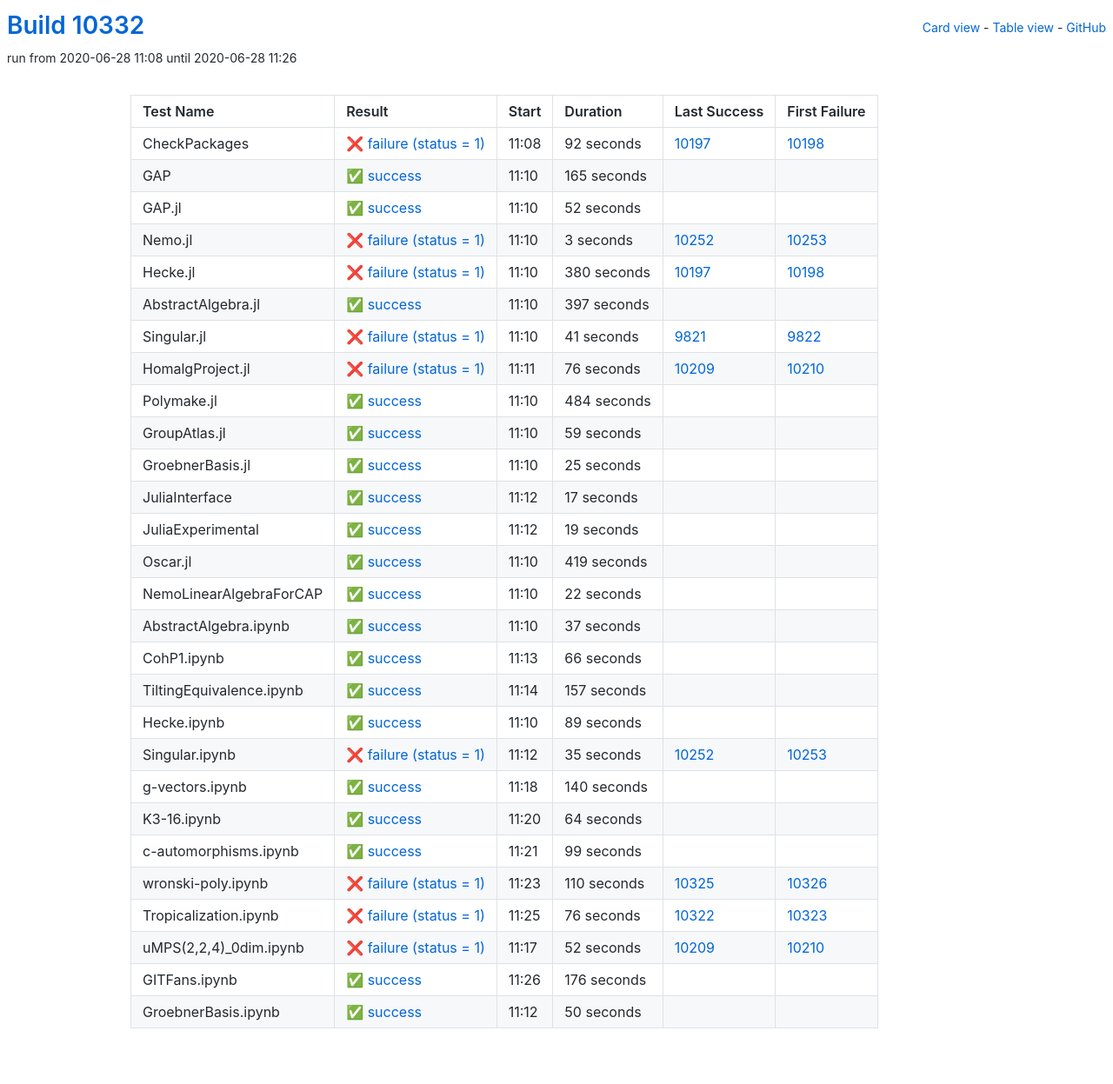
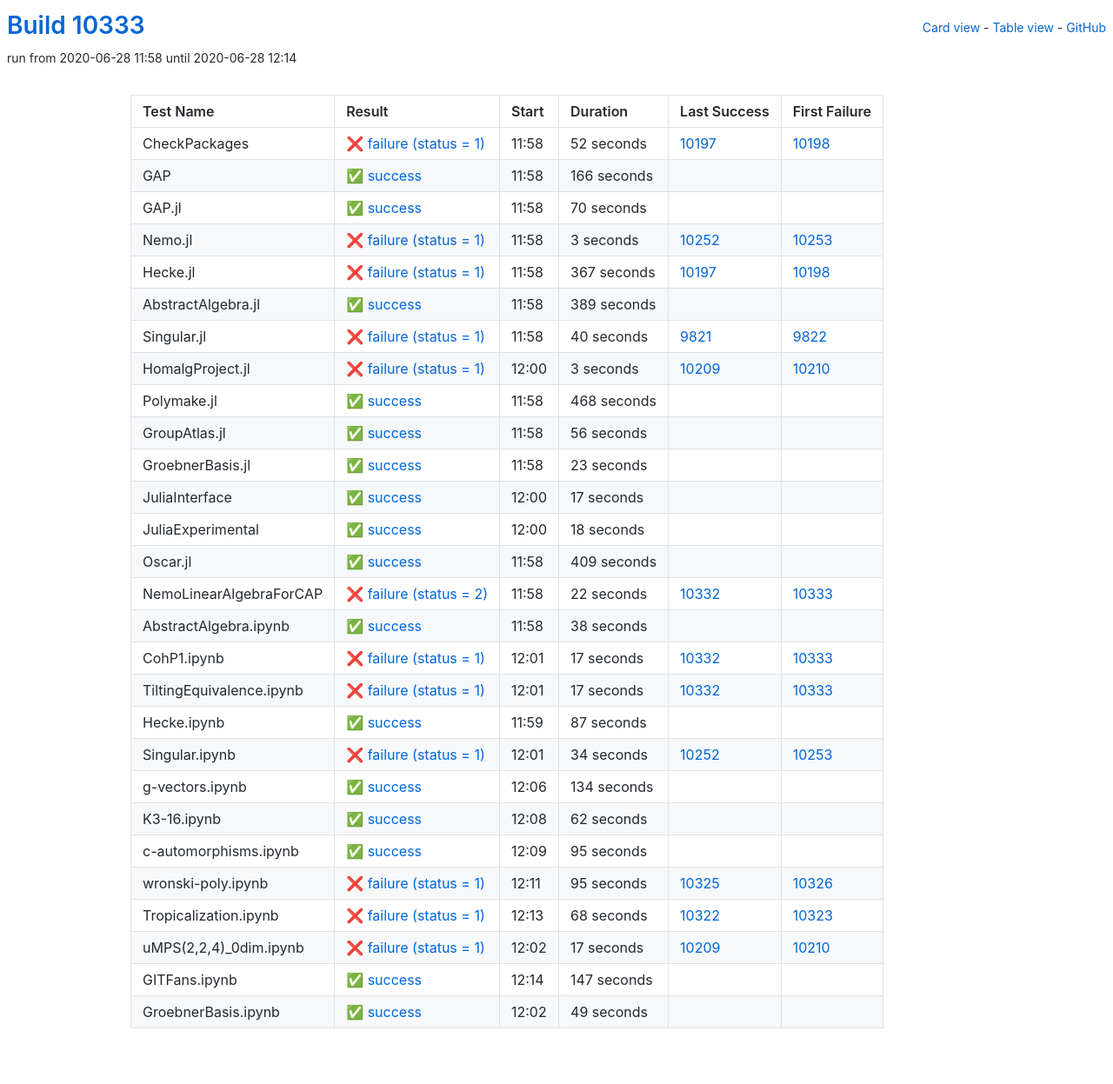
Before and after one commit to oscar-system/oscar-ci-status, a Jekyll site: the page built from table.html, in a window 1280 px wide. Shown: the whole page at 87% size. Built offline with Jekyll 4.4.1, drawn with Linux system fonts in a browser that asks for light colours.

Commit message:
Build #10333

```diff
--- a/_data/ci.yml
+++ b/_data/ci.yml
@@ -1,6 +1,6 @@
 ---
-build: 10332
-build_url: https://oscarci.mathematik.uni-kl.de/job/oscar/10332/
+build: 10333
+build_url: https://oscarci.mathematik.uni-kl.de/job/oscar/10333/
 job: oscar
 organization: oscar-system
 repo: oscar-ci-status
@@ -8,44 +8,44 @@
 tests:
 - name: CheckPackages
   id: checkpackages
-  log: https://oscarci.mathematik.uni-kl.de/job/oscar/10332/artifact/logs/build-10332/CheckPackages.log
-  start: 2020-06-28 11:08
+  log: https://oscarci.mathematik.uni-kl.de/job/oscar/10333/artifact/logs/build-10333/CheckPackages.log
+  start: 2020-06-28 11:58
   success: false
   exitcode: 1
   status: failure
-  duration: 92
+  duration: 52
   last_success: 10197
   last_success_url: https://oscarci.mathematik.uni-kl.de/job/oscar/10197/
   first_failure: 10198
   first_failure_url: https://oscarci.mathematik.uni-kl.de/job/oscar/10198/
 - name: GAP
   id: gap
-  log: https://oscarci.mathematik.uni-kl.de/job/oscar/10332/artifact/logs/build-10332/GAP.log
-  start: 2020-06-28 11:10
+  log: https://oscarci.mathematik.uni-kl.de/job/oscar/10333/artifact/logs/build-10333/GAP.log
+  start: 2020-06-28 11:58
   success: true
   exitcode: 0
   status: success
-  duration: 165
+  duration: 166
   last_success: false
   last_success_url:
   first_failure: false
   first_failure_url:
 - name: GAP.jl
   id: gap-jl
-  log: https://oscarci.mathematik.uni-kl.de/job/oscar/10332/artifact/logs/build-10332/GAP.jl.log
-  start: 2020-06-28 11:10
+  log: https://oscarci.mathematik.uni-kl.de/job/oscar/10333/artifact/logs/build-10333/GAP.jl.log
+  start: 2020-06-28 11:58
   success: true
   exitcode: 0
   status: success
-  duration: 52
+  duration: 70
   last_success: false
   last_success_url:
   first_failure: false
   first_failure_url:
 - name: Nemo.jl
   id: nemo-jl
-  log: https://oscarci.mathematik.uni-kl.de/job/oscar/10332/artifact/logs/build-10332/Nemo.jl.log
-  start: 2020-06-28 11:10
+  log: https://oscarci.mathematik.uni-kl.de/job/oscar/10333/artifact/logs/build-10333/Nemo.jl.log
+  start: 2020-06-28 11:58
   success: false
   exitcode: 1
   status: failure
@@ -56,92 +56,92 @@
   first_failure_url: https://oscarci.mathematik.uni-kl.de/job/oscar/10253/
 - name: Hecke.jl
   id: hecke-jl
-  log: https://oscarci.mathematik.uni-kl.de/job/oscar/10332/artifact/logs/build-10332/Hecke.jl.log
-  start: 2020-06-28 11:10
+  log: https://oscarci.mathematik.uni-kl.de/job/oscar/10333/artifact/logs/build-10333/Hecke.jl.log
+  start: 2020-06-28 11:58
   success: false
   exitcode: 1
   status: failure
-  duration: 380
+  duration: 367
   last_success: 10197
   last_success_url: https://oscarci.mathematik.uni-kl.de/job/oscar/10197/
   first_failure: 10198
   first_failure_url: https://oscarci.mathematik.uni-kl.de/job/oscar/10198/
 - name: AbstractAlgebra.jl
   id: abstractalgebra-jl
-  log: https://oscarci.mathematik.uni-kl.de/job/oscar/10332/artifact/logs/build-10332/AbstractAlgebra.jl.log
-  start: 2020-06-28 11:10
+  log: https://oscarci.mathematik.uni-kl.de/job/oscar/10333/artifact/logs/build-10333/AbstractAlgebra.jl.log
+  start: 2020-06-28 11:58
   success: true
   exitcode: 0
   status: success
-  duration: 397
+  duration: 389
   last_success: false
   last_success_url:
   first_failure: false
   first_failure_url:
 - name: Singular.jl
   id: singular-jl
-  log: https://oscarci.mathematik.uni-kl.de/job/oscar/10332/artifact/logs/build-10332/Singular.jl.log
-  start: 2020-06-28 11:10
+  log: https://oscarci.mathematik.uni-kl.de/job/oscar/10333/artifact/logs/build-10333/Singular.jl.log
+  start: 2020-06-28 11:58
   success: false
   exitcode: 1
   status: failure
-  duration: 41
+  duration: 40
   last_success: 9821
   last_success_url: https://oscarci.mathematik.uni-kl.de/job/oscar/9821/
   first_failure: 9822
   first_failure_url: https://oscarci.mathematik.uni-kl.de/job/oscar/9822/
 - name: HomalgProject.jl
   id: homalgproject-jl
-  log: https://oscarci.mathematik.uni-kl.de/job/oscar/10332/artifact/logs/build-10332/HomalgProject.jl.log
-  start: 2020-06-28 11:11
+  log: https://oscarci.mathematik.uni-kl.de/job/oscar/10333/artifact/logs/build-10333/HomalgProject.jl.log
+  start: 2020-06-28 12:00
   success: false
   exitcode: 1
   status: failure
-  duration: 76
+  duration: 3
   last_success: 10209
   last_success_url: https://oscarci.mathematik.uni-kl.de/job/oscar/10209/
   first_failure: 10210
   first_failure_url: https://oscarci.mathematik.uni-kl.de/job/oscar/10210/
 - name: Polymake.jl
   id: polymake-jl
-  log: https://oscarci.mathematik.uni-kl.de/job/oscar/10332/artifact/logs/build-10332/Polymake.jl.log
-  start: 2020-06-28 11:10
+  log: https://oscarci.mathematik.uni-kl.de/job/oscar/10333/artifact/logs/build-10333/Polymake.jl.log
+  start: 2020-06-28 11:58
   success: true
   exitcode: 0
   status: success
-  duration: 484
+  duration: 468
   last_success: false
   last_success_url:
   first_failure: false
   first_failure_url:
 - name: GroupAtlas.jl
   id: groupatlas-jl
-  log: https://oscarci.mathematik.uni-kl.de/job/oscar/10332/artifact/logs/build-10332/GroupAtlas.jl.log
-  start: 2020-06-28 11:10
+  log: https://oscarci.mathematik.uni-kl.de/job/oscar/10333/artifact/logs/build-10333/GroupAtlas.jl.log
+  start: 2020-06-28 11:58
   success: true
   exitcode: 0
   status: success
-  duration: 59
+  duration: 56
   last_success: false
   last_success_url:
   first_failure: false
   first_failure_url:
 - name: GroebnerBasis.jl
   id: groebnerbasis-jl
-  log: https://oscarci.mathematik.uni-kl.de/job/oscar/10332/artifact/logs/build-10332/GroebnerBasis.jl.log
-  start: 2020-06-28 11:10
+  log: https://oscarci.mathematik.uni-kl.de/job/oscar/10333/artifact/logs/build-10333/GroebnerBasis.jl.log
+  start: 2020-06-28 11:58
   success: true
   exitcode: 0
   status: success
-  duration: 25
+  duration: 23
   last_success: false
   last_success_url:
   first_failure: false
   first_failure_url:
 - name: JuliaInterface
   id: juliainterface
-  log: https://oscarci.mathematik.uni-kl.de/job/oscar/10332/artifact/logs/build-10332/JuliaInterface.log
-  start: 2020-06-28 11:12
+  log: https://oscarci.mathematik.uni-kl.de/job/oscar/10333/artifact/logs/build-10333/JuliaInterface.log
+  start: 2020-06-28 12:00
   success: true
   exitcode: 0
   status: success
@@ -152,192 +152,192 @@
   first_failure_url:
 - name: JuliaExperimental
   id: juliaexperimental
-  log: https://oscarci.mathematik.uni-kl.de/job/oscar/10332/artifact/logs/build-10332/JuliaExperimental.log
-  start: 2020-06-28 11:12
+  log: https://oscarci.mathematik.uni-kl.de/job/oscar/10333/artifact/logs/build-10333/JuliaExperimental.log
+  start: 2020-06-28 12:00
   success: true
   exitcode: 0
   status: success
-  duration: 19
+  duration: 18
   last_success: false
   last_success_url:
   first_failure: false
   first_failure_url:
 - name: Oscar.jl
   id: oscar-jl
-  log: https://oscarci.mathematik.uni-kl.de/job/oscar/10332/artifact/logs/build-10332/Oscar.jl.log
-  start: 2020-06-28 11:10
+  log: https://oscarci.mathematik.uni-kl.de/job/oscar/10333/artifact/logs/build-10333/Oscar.jl.log
+  start: 2020-06-28 11:58
   success: true
   exitcode: 0
   status: success
-  duration: 419
+  duration: 409
   last_success: false
   last_success_url:
   first_failure: false
   first_failure_url:
 - name: NemoLinearAlgebraForCAP
   id: nemolinearalgebraforcap
-  log: https://oscarci.mathematik.uni-kl.de/job/oscar/10332/artifact/logs/build-10332/NemoLinearAlgebraForCAP.log
-  start: 2020-06-28 11:10
+  log: https://oscarci.mathematik.uni-kl.de/job/oscar/10333/artifact/logs/build-10333/NemoLinearAlgebraForCAP.log
+  start: 2020-06-28 11:58
+  success: false
+  exitcode: 2
+  status: failure
+  duration: 22
+  last_success: 10332
+  last_success_url: https://oscarci.mathematik.uni-kl.de/job/oscar/10332/
+  first_failure: 10333
+  first_failure_url: https://oscarci.mathematik.uni-kl.de/job/oscar/10333/
+- name: AbstractAlgebra.ipynb
+  id: abstractalgebra-ipynb
+  log: https://oscarci.mathematik.uni-kl.de/job/oscar/10333/artifact/logs/build-10333/AbstractAlgebra.ipynb.log
+  start: 2020-06-28 11:58
   success: true
   exitcode: 0
   status: success
-  duration: 22
-  last_success: false
-  last_success_url:
-  first_failure: false
-  first_failure_url:
-- name: AbstractAlgebra.ipynb
-  id: abstractalgebra-ipynb
-  log: https://oscarci.mathematik.uni-kl.de/job/oscar/10332/artifact/logs/build-10332/AbstractAlgebra.ipynb.log
-  start: 2020-06-28 11:10
-  success: true
-  exitcode: 0
-  status: success
-  duration: 37
+  duration: 38
   last_success: false
   last_success_url:
   first_failure: false
   first_failure_url:
 - name: CohP1.ipynb
   id: cohp1-ipynb
-  log: https://oscarci.mathematik.uni-kl.de/job/oscar/10332/artifact/logs/build-10332/CohP1.ipynb.log
-  start: 2020-06-28 11:13
+  log: https://oscarci.mathematik.uni-kl.de/job/oscar/10333/artifact/logs/build-10333/CohP1.ipynb.log
+  start: 2020-06-28 12:01
+  success: false
+  exitcode: 1
+  status: failure
+  duration: 17
+  last_success: 10332
+  last_success_url: https://oscarci.mathematik.uni-kl.de/job/oscar/10332/
+  first_failure: 10333
+  first_failure_url: https://oscarci.mathematik.uni-kl.de/job/oscar/10333/
+- name: TiltingEquivalence.ipynb
+  id: tiltingequivalence-ipynb
+  log: https://oscarci.mathematik.uni-kl.de/job/oscar/10333/artifact/logs/build-10333/TiltingEquivalence.ipynb.log
+  start: 2020-06-28 12:01
+  success: false
+  exitcode: 1
+  status: failure
+  duration: 17
+  last_success: 10332
+  last_success_url: https://oscarci.mathematik.uni-kl.de/job/oscar/10332/
+  first_failure: 10333
+  first_failure_url: https://oscarci.mathematik.uni-kl.de/job/oscar/10333/
+- name: Hecke.ipynb
+  id: hecke-ipynb
+  log: https://oscarci.mathematik.uni-kl.de/job/oscar/10333/artifact/logs/build-10333/Hecke.ipynb.log
+  start: 2020-06-28 11:59
   success: true
   exitcode: 0
   status: success
-  duration: 66
-  last_success: false
-  last_success_url:
-  first_failure: false
-  first_failure_url:
-- name: TiltingEquivalence.ipynb
-  id: tiltingequivalence-ipynb
-  log: https://oscarci.mathematik.uni-kl.de/job/oscar/10332/artifact/logs/build-10332/TiltingEquivalence.ipynb.log
-  start: 2020-06-28 11:14
-  success: true
-  exitcode: 0
-  status: success
-  duration: 157
-  last_success: false
-  last_success_url:
-  first_failure: false
-  first_failure_url:
-- name: Hecke.ipynb
-  id: hecke-ipynb
-  log: https://oscarci.mathematik.uni-kl.de/job/oscar/10332/artifact/logs/build-10332/Hecke.ipynb.log
-  start: 2020-06-28 11:10
-  success: true
-  exitcode: 0
-  status: success
-  duration: 89
+  duration: 87
   last_success: false
   last_success_url:
   first_failure: false
   first_failure_url:
 - name: Singular.ipynb
   id: singular-ipynb
-  log: https://oscarci.mathematik.uni-kl.de/job/oscar/10332/artifact/logs/build-10332/Singular.ipynb.log
-  start: 2020-06-28 11:12
+  log: https://oscarci.mathematik.uni-kl.de/job/oscar/10333/artifact/logs/build-10333/Singular.ipynb.log
+  start: 2020-06-28 12:01
   success: false
   exitcode: 1
   status: failure
-  duration: 35
+  duration: 34
   last_success: 10252
   last_success_url: https://oscarci.mathematik.uni-kl.de/job/oscar/10252/
   first_failure: 10253
   first_failure_url: https://oscarci.mathematik.uni-kl.de/job/oscar/10253/
 - name: g-vectors.ipynb
   id: g-vectors-ipynb
-  log: https://oscarci.mathematik.uni-kl.de/job/oscar/10332/artifact/logs/build-10332/g-vectors.ipynb.log
-  start: 2020-06-28 11:18
+  log: https://oscarci.mathematik.uni-kl.de/job/oscar/10333/artifact/logs/build-10333/g-vectors.ipynb.log
+  start: 2020-06-28 12:06
   success: true
   exitcode: 0
   status: success
-  duration: 140
+  duration: 134
   last_success: false
   last_success_url:
   first_failure: false
   first_failure_url:
 - name: K3-16.ipynb
   id: k3-16-ipynb
-  log: https://oscarci.mathematik.uni-kl.de/job/oscar/10332/artifact/logs/build-10332/K3-16.ipynb.log
-  start: 2020-06-28 11:20
+  log: https://oscarci.mathematik.uni-kl.de/job/oscar/10333/artifact/logs/build-10333/K3-16.ipynb.log
+  start: 2020-06-28 12:08
   success: true
   exitcode: 0
   status: success
-  duration: 64
+  duration: 62
   last_success: false
   last_success_url:
   first_failure: false
   first_failure_url:
 - name: c-automorphisms.ipynb
   id: c-automorphisms-ipynb
-  log: https://oscarci.mathematik.uni-kl.de/job/oscar/10332/artifact/logs/build-10332/c-automorphisms.ipynb.log
-  start: 2020-06-28 11:21
+  log: https://oscarci.mathematik.uni-kl.de/job/oscar/10333/artifact/logs/build-10333/c-automorphisms.ipynb.log
+  start: 2020-06-28 12:09
   success: true
   exitcode: 0
   status: success
-  duration: 99
+  duration: 95
   last_success: false
   last_success_url:
   first_failure: false
   first_failure_url:
 - name: wronski-poly.ipynb
   id: wronski-poly-ipynb
-  log: https://oscarci.mathematik.uni-kl.de/job/oscar/10332/artifact/logs/build-10332/wronski-poly.ipynb.log
-  start: 2020-06-28 11:23
+  log: https://oscarci.mathematik.uni-kl.de/job/oscar/10333/artifact/logs/build-10333/wronski-poly.ipynb.log
+  start: 2020-06-28 12:11
   success: false
   exitcode: 1
   status: failure
-  duration: 110
+  duration: 95
   last_success: 10325
   last_success_url: https://oscarci.mathematik.uni-kl.de/job/oscar/10325/
   first_failure: 10326
   first_failure_url: https://oscarci.mathematik.uni-kl.de/job/oscar/10326/
 - name: Tropicalization.ipynb
   id: tropicalization-ipynb
-  log: https://oscarci.mathematik.uni-kl.de/job/oscar/10332/artifact/logs/build-10332/Tropicalization.ipynb.log
-  start: 2020-06-28 11:25
+  log: https://oscarci.mathematik.uni-kl.de/job/oscar/10333/artifact/logs/build-10333/Tropicalization.ipynb.log
+  start: 2020-06-28 12:13
   success: false
   exitcode: 1
   status: failure
-  duration: 76
+  duration: 68
   last_success: 10322
   last_success_url: https://oscarci.mathematik.uni-kl.de/job/oscar/10322/
   first_failure: 10323
   first_failure_url: https://oscarci.mathematik.uni-kl.de/job/oscar/10323/
 - name: uMPS(2,2,4)_0dim.ipynb
   id: umps-2-2-4-0dim-ipynb
-  log: https://oscarci.mathematik.uni-kl.de/job/oscar/10332/artifact/logs/build-10332/uMPS-2-2-4-_0dim.ipynb.log
-  start: 2020-06-28 11:17
+  log: https://oscarci.mathematik.uni-kl.de/job/oscar/10333/artifact/logs/build-10333/uMPS-2-2-4-_0dim.ipynb.log
+  start: 2020-06-28 12:02
   success: false
   exitcode: 1
   status: failure
-  duration: 52
+  duration: 17
   last_success: 10209
   last_success_url: https://oscarci.mathematik.uni-kl.de/job/oscar/10209/
   first_failure: 10210
   first_failure_url: https://oscarci.mathematik.uni-kl.de/job/oscar/10210/
 - name: GITFans.ipynb
   id: gitfans-ipynb
-  log: https://oscarci.mathematik.uni-kl.de/job/oscar/10332/artifact/logs/build-10332/GITFans.ipynb.log
-  start: 2020-06-28 11:26
+  log: https://oscarci.mathematik.uni-kl.de/job/oscar/10333/artifact/logs/build-10333/GITFans.ipynb.log
+  start: 2020-06-28 12:14
   success: true
   exitcode: 0
   status: success
-  duration: 176
+  duration: 147
   last_success: false
   last_success_url:
   first_failure: false
   first_failure_url:
 - name: GroebnerBasis.ipynb
   id: groebnerbasis-ipynb
-  log: https://oscarci.mathematik.uni-kl.de/job/oscar/10332/artifact/logs/build-10332/GroebnerBasis.ipynb.log
-  start: 2020-06-28 11:12
+  log: https://oscarci.mathematik.uni-kl.de/job/oscar/10333/artifact/logs/build-10333/GroebnerBasis.ipynb.log
+  start: 2020-06-28 12:02
   success: true
   exitcode: 0
   status: success
-  duration: 50
+  duration: 49
   last_success: false
   last_success_url:
   first_failure: false
```
Also changed, not shown: README.md.
